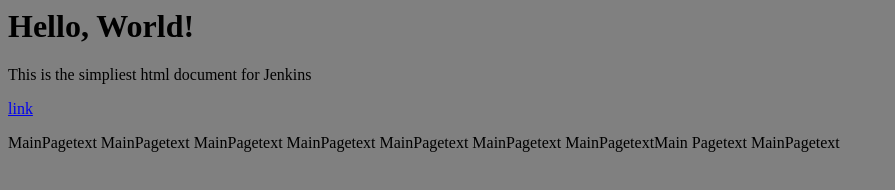
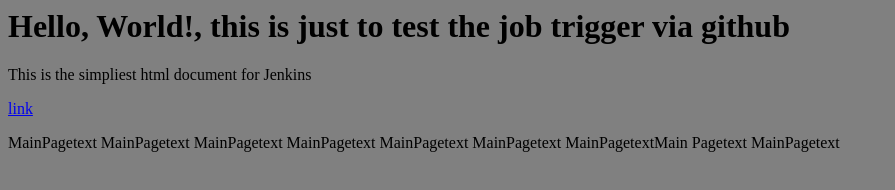
Before and after one commit to usevgeny/for_jenkins, a plain HTML site: page index.html in a window 1280 px wide. Shown: the whole page, without its empty margins (0-895 px from the left). Drawn offline with Linux system fonts and the light colour scheme.

Commit message:
added a couple ow fords explaining the changements aiming the jenkins trigger

```diff
--- a/index.html
+++ b/index.html
@@ -4,7 +4,7 @@
 <title>example</title>
 </head>
 <body bgcolor=gray>
-<H1>Hello, World!</H1>
+<H1>Hello, World!, this is just to test the job trigger via github</H1>
 
 
 <P> This is the simpliest html document for Jenkins</P>
```
